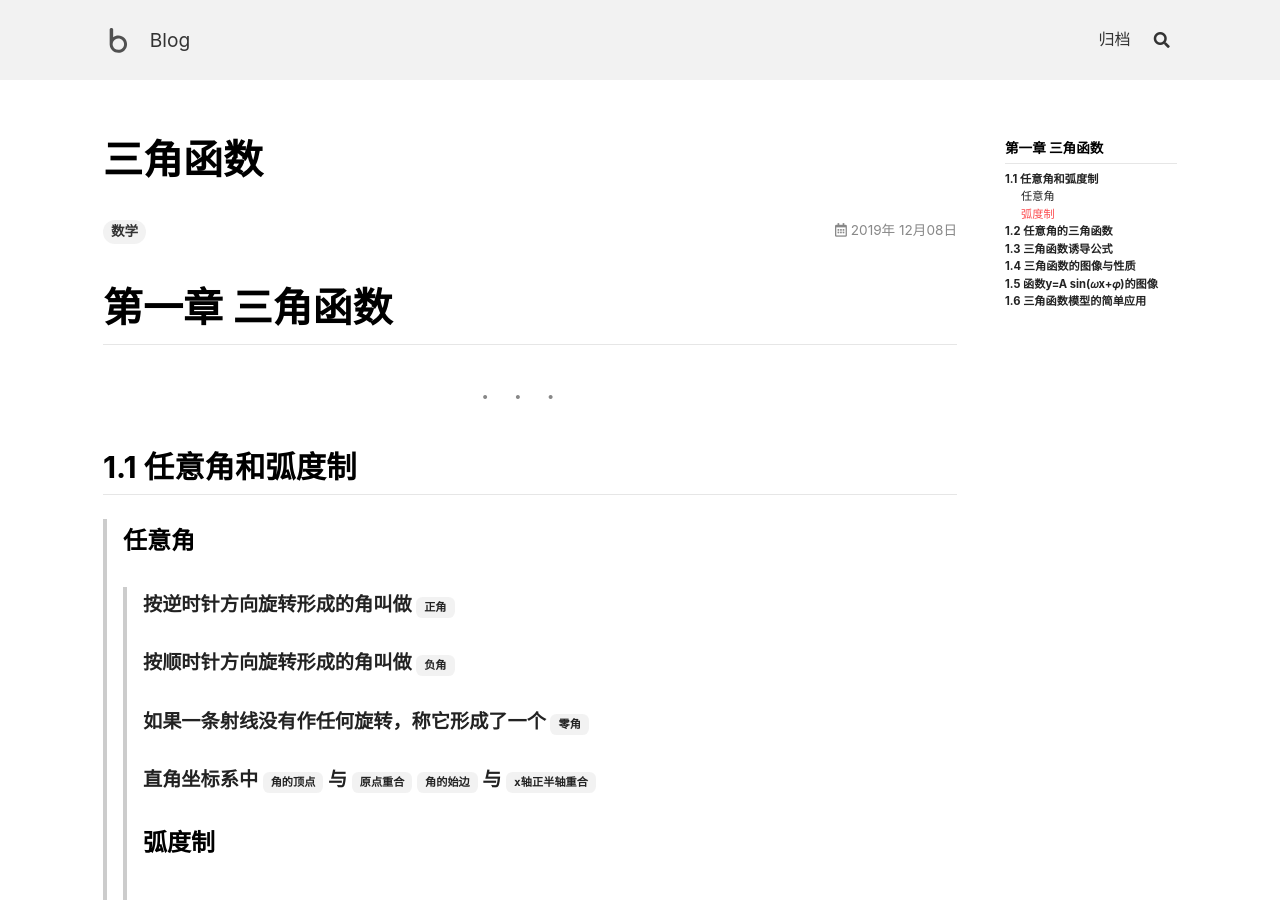
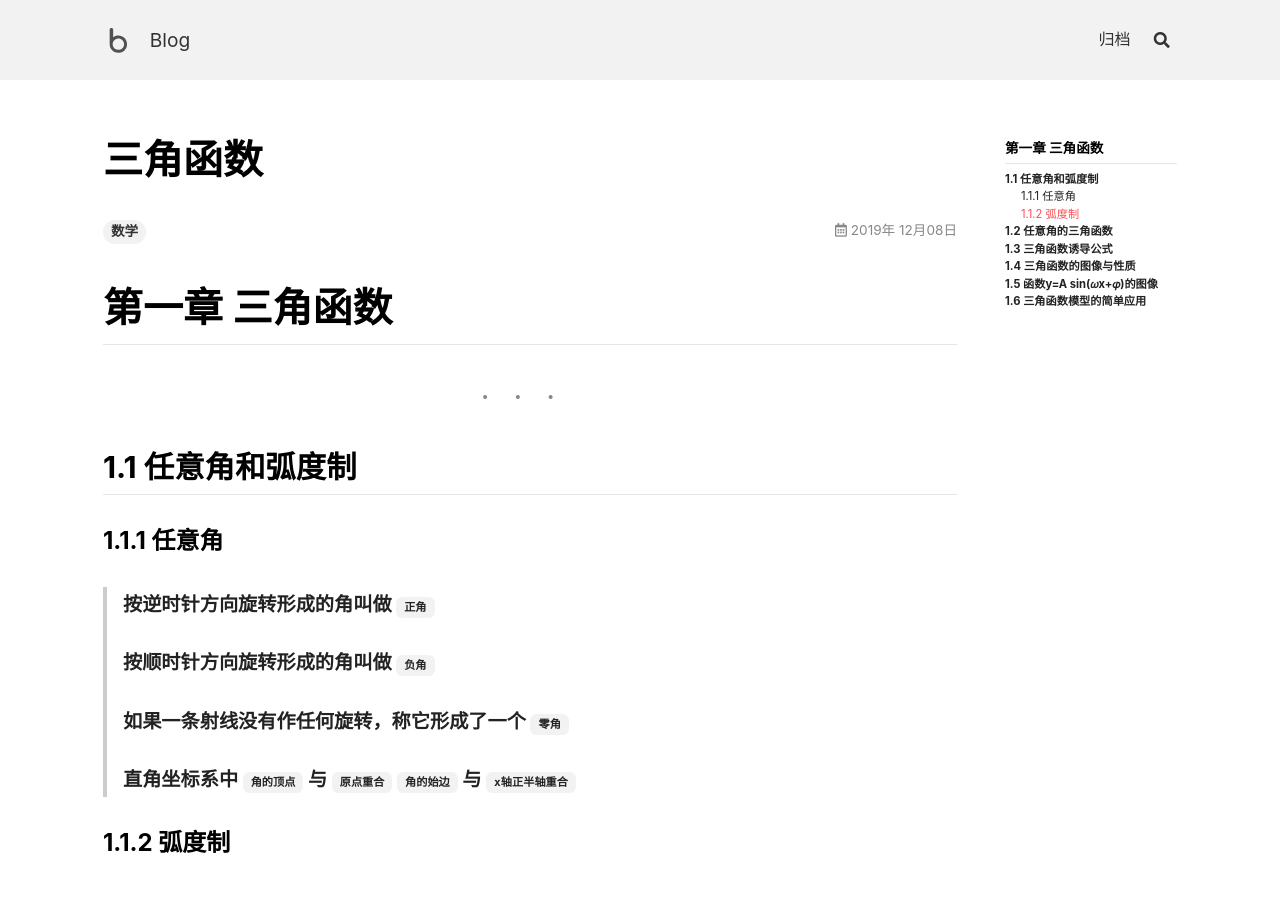
Before and after one commit to Git-WeStudio/Git-WeStudio.Github.io, a Jekyll site: the page built from _posts/2019-12-8-1.md, in a window 1280 px wide and 900 px high. Built offline with Jekyll 4.4.1, drawn with Linux system fonts in a browser that asks for light colours; nearby versions of some CDN libraries.

Commit message:
Update 2019-12-8-1.md

```diff
--- a/_posts/2019-12-8-1.md
+++ b/_posts/2019-12-8-1.md
@@ -5,12 +5,14 @@ tags: 数学
 # 第一章 三角函数
 ***
 ## 1.1 任意角和弧度制
-> ### 任意角
->> #### 按逆时针方向旋转形成的角叫做 `正角`
->> #### 按顺时针方向旋转形成的角叫做 `负角`
->> #### 如果一条射线没有作任何旋转，称它形成了一个 `零角`
->> #### 直角坐标系中 `角的顶点` 与 `原点重合` `角的始边` 与 `x轴正半轴重合`
-> ### 弧度制
+### 1.1.1 任意角
+
+> #### 按逆时针方向旋转形成的角叫做 `正角`
+> #### 按顺时针方向旋转形成的角叫做 `负角`
+> #### 如果一条射线没有作任何旋转，称它形成了一个 `零角`
+> #### 直角坐标系中 `角的顶点` 与 `原点重合` `角的始边` 与 `x轴正半轴重合`
+
+### 1.1.2 弧度制
 ***
 ## 1.2 任意角的三角函数
 ***
```
